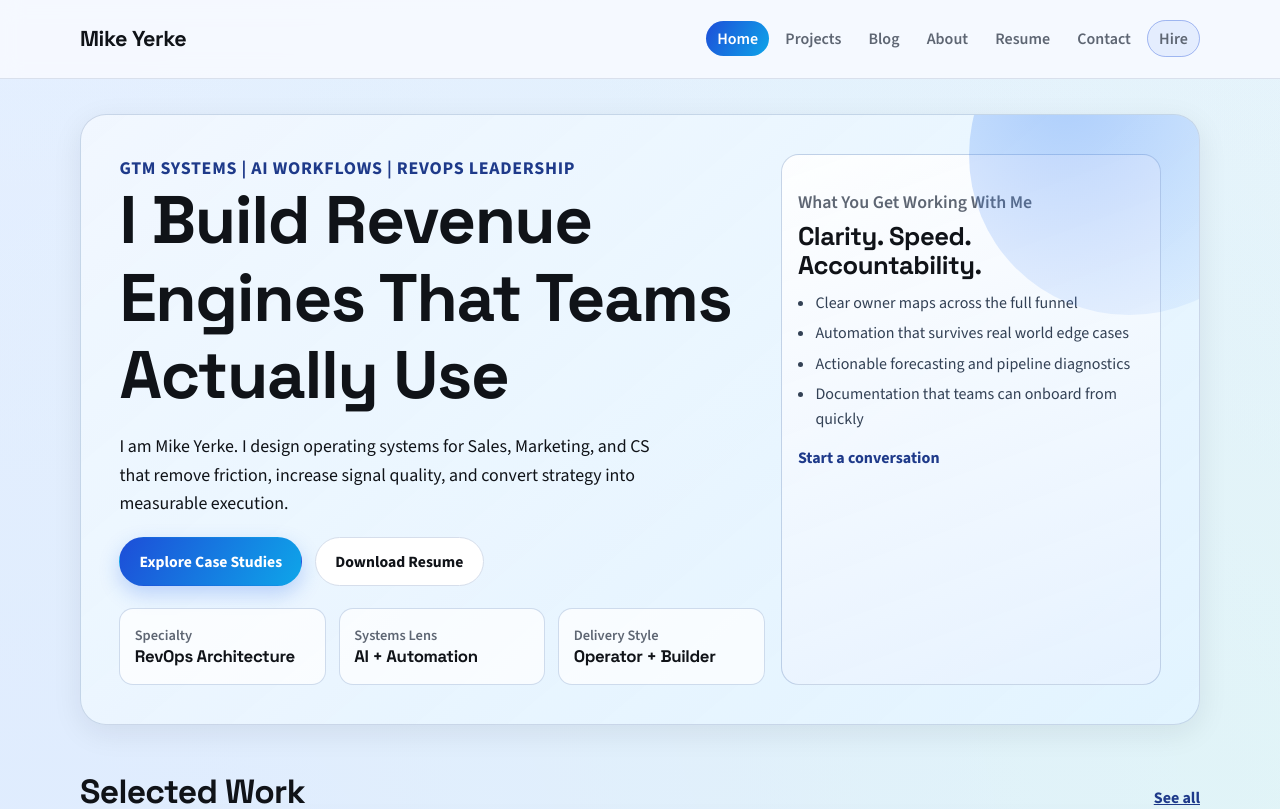
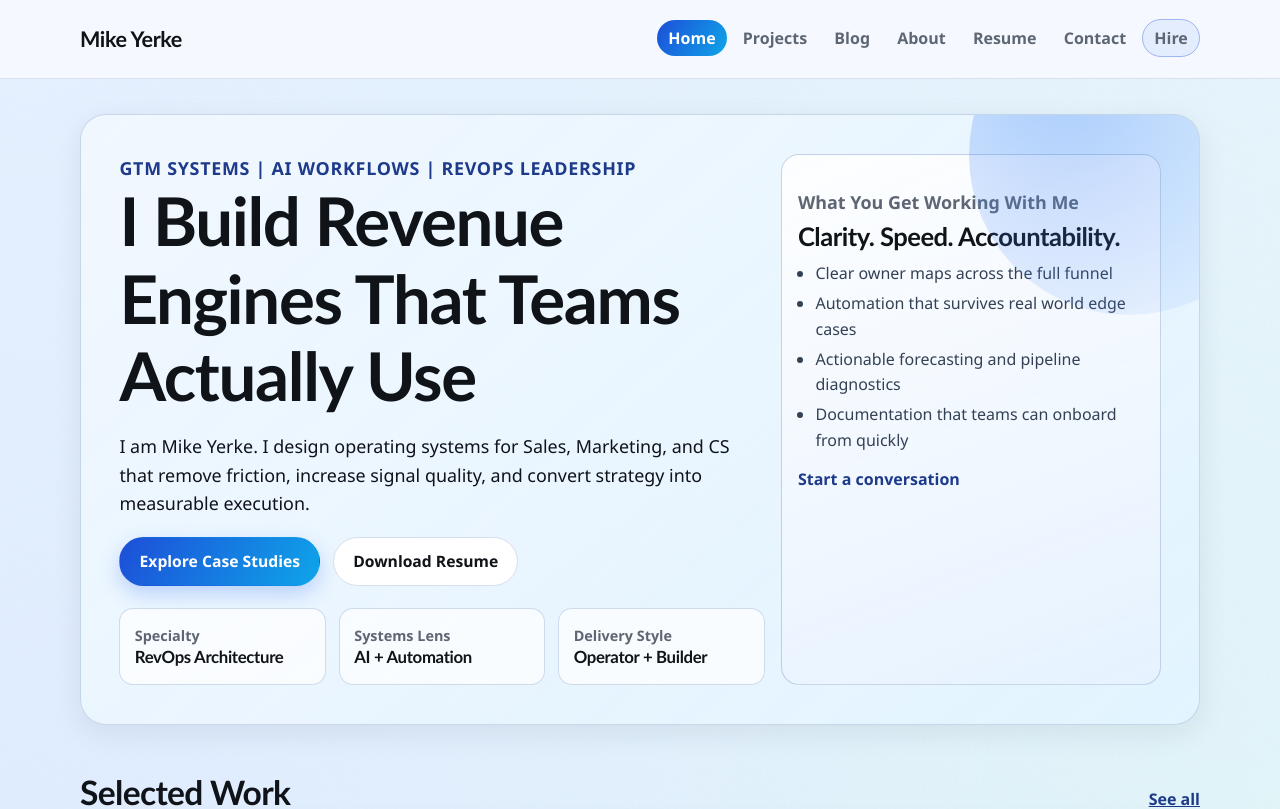
Before and after one commit to my-ships-it/mikeyerke-site, a Next.js app: page / in a window 1280 px wide. Shown: the top 809 px of the page. Built offline with nearby package versions, Linux system fonts and the light colour scheme; no server answers.

Commit message:
Stabilize local CI by removing Google font network dependency

```diff
--- a/app/globals.css
+++ b/app/globals.css
@@ -1,4 +1,6 @@
 :root {
+  --font-display: "Avenir Next", "Avenir Next Condensed", "Trebuchet MS", "Segoe UI", sans-serif;
+  --font-body: "Avenir Next", "Avenir", "Segoe UI", "Helvetica Neue", Arial, sans-serif;
   --bg: #f7f7f4;
   --bg-accent: #e8f2ff;
   --surface: #ffffff;
--- a/app/layout.tsx
+++ b/app/layout.tsx
@@ -1,20 +1,9 @@
 import type { Metadata } from "next";
-import { Space_Grotesk, Source_Sans_3 } from "next/font/google";
 import { Analytics } from "@vercel/analytics/react";
 import { SpeedInsights } from "@vercel/speed-insights/next";
 import { Nav } from "@/components/Nav";
 import { Footer } from "@/components/Footer";
 import "./globals.css";
-
-const displayFont = Space_Grotesk({
-  subsets: ["latin"],
-  variable: "--font-display"
-});
-
-const bodyFont = Source_Sans_3({
-  subsets: ["latin"],
-  variable: "--font-body"
-});
 
 export const metadata: Metadata = {
   metadataBase: new URL("https://www.mikeyerke.com"),
@@ -57,7 +46,7 @@ export default function RootLayout({
 }>) {
   return (
     <html lang="en">
-      <body className={`${displayFont.variable} ${bodyFont.variable}`}>
+      <body>
         <a className="skip-link" href="#main-content">
           Skip to main content
         </a>
```
Also changed, not shown: 2 other files (tests, documents, lock files or other folders).
